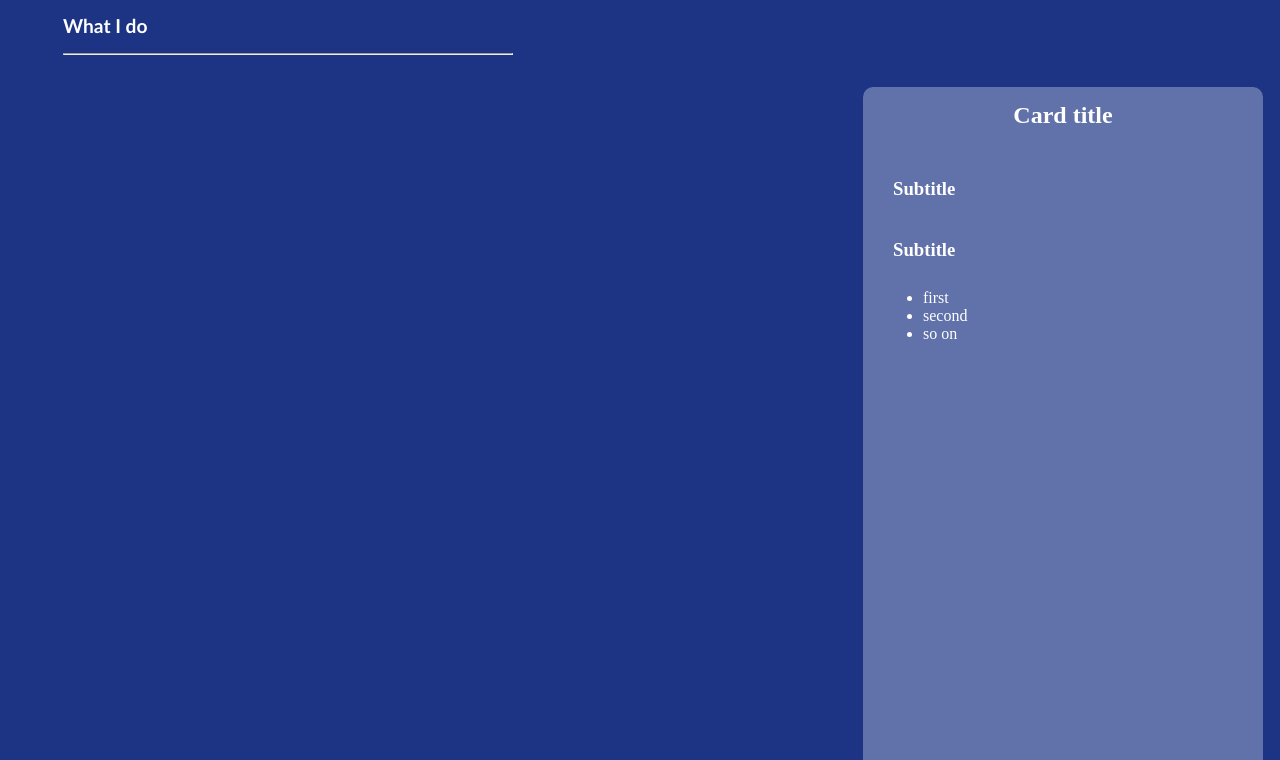
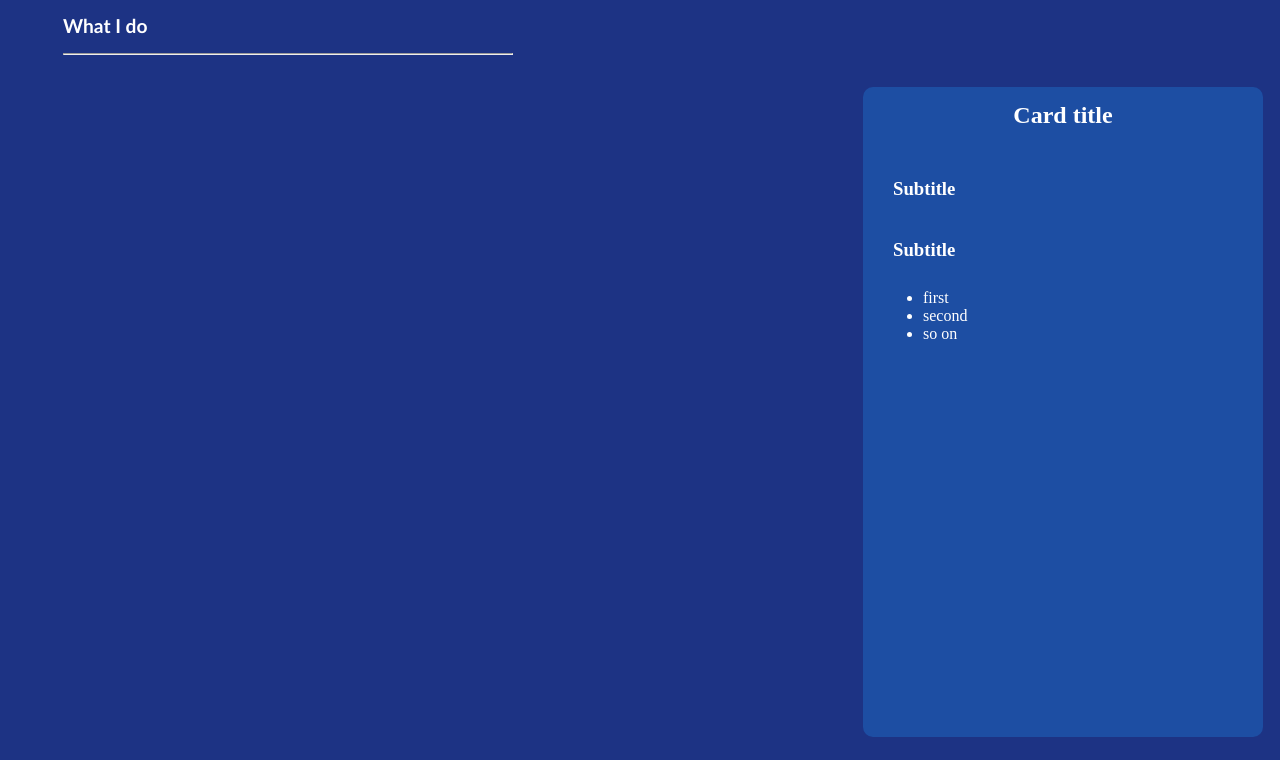
Before and after one commit to Fonse99/fonse99.github.io, a React (Create React App) app: page / in a window 1280 px wide. Shown: the part 1060-1820 px from the top of the page. Built offline with nearby package versions, Linux system fonts and the light colour scheme.

Commit message:
Resizing and adjusting background color of InfoCards

```diff
--- a/src/components/styles/InfoCard.css
+++ b/src/components/styles/InfoCard.css
@@ -1,9 +1,9 @@
 .container {
-    background-color: rgba(255, 255, 255, 0.3);
+    background-color: rgba(28, 160, 255, 0.25);
     border-radius: 10px;
     box-shadow: 0px, -4px, 4px, 4px;
     width: 400px;
-    height: 800px;
+    height: 650px;
 }
 
 #card-title {
```
